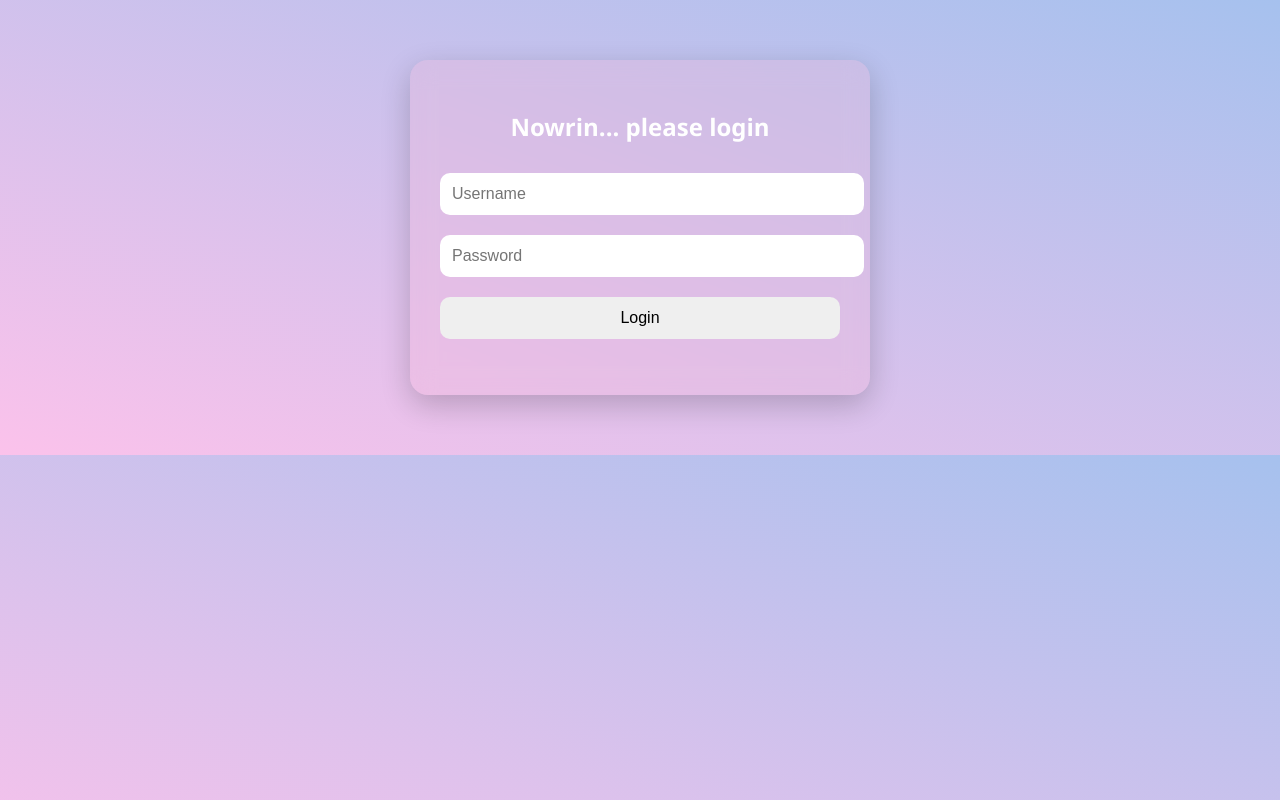
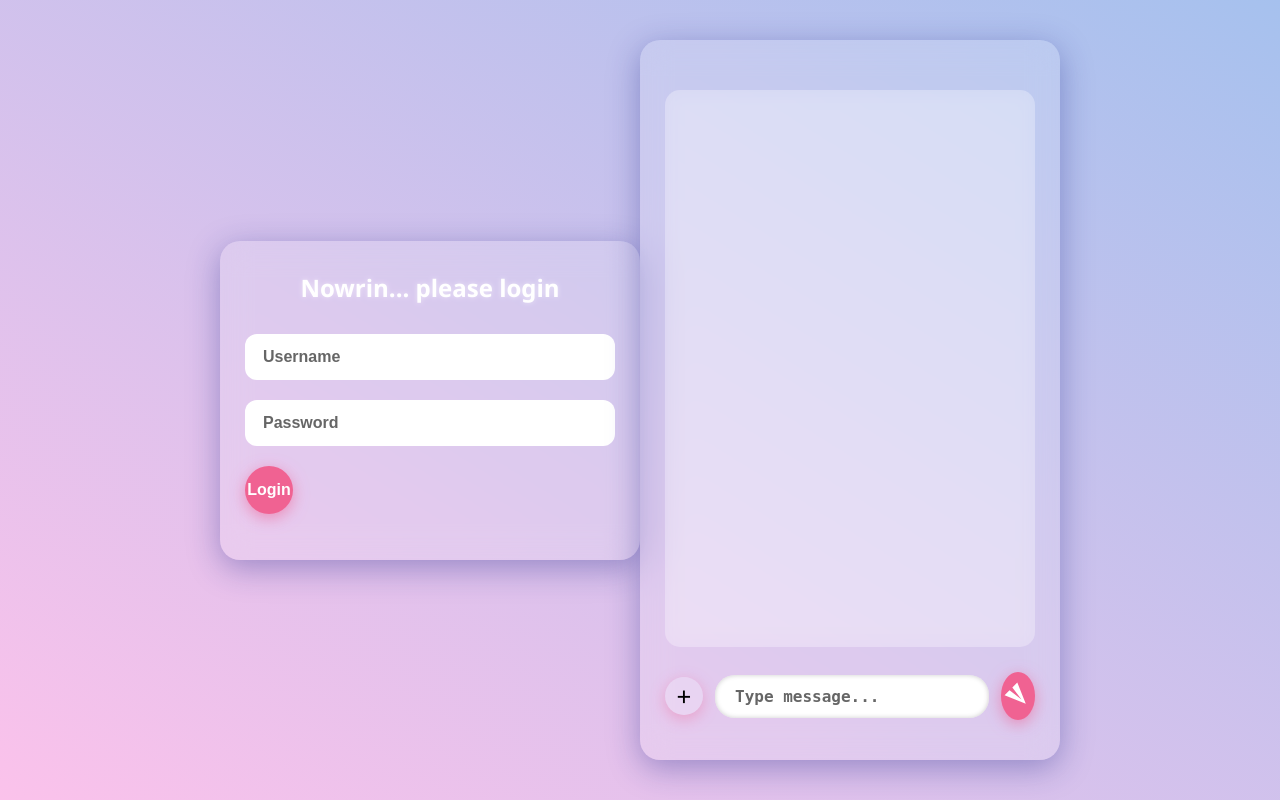
Before and after one commit to ashikurrahma017/nowrin-ashikur-chat, a Flask app: page / in a window 1280 px wide. Run offline with Flask 3, Linux system fonts and the light colour scheme; some libraries are stand-ins or nearby versions.

Commit message:
Update index.html

```diff
--- a/templates/index.html
+++ b/templates/index.html
@@ -1,152 +1,256 @@
 <!DOCTYPE html>
-<html lang="en">
+<html lang="en" >
 <head>
   <meta charset="UTF-8" />
-  <meta name="viewport" content="width=device-width, initial-scale=1.0" />
+  <meta name="viewport" content="width=device-width, initial-scale=1, maximum-scale=1" />
   <title>Nowrin & Ashikur Chat</title>
   <script src="https://cdn.socket.io/4.3.2/socket.io.min.js"></script>
   <style>
+    /* Reset and base */
+    * {
+      box-sizing: border-box;
+    }
     body {
       margin: 0;
       padding: 0;
-      font-family: 'Segoe UI', sans-serif;
+      font-family: 'Segoe UI', Tahoma, Geneva, Verdana, sans-serif;
       background: linear-gradient(to right top, #fbc2eb, #a6c1ee);
+      color: #fff;
       overflow-x: hidden;
-      color: #fff;
+      -webkit-font-smoothing: antialiased;
+      -moz-osx-font-smoothing: grayscale;
+      height: 100vh;
+      display: flex;
+      justify-content: center;
+      align-items: center;
+      padding: 10px;
     }
 
     #login, #chat {
+      background: rgba(255, 255, 255, 0.15);
+      backdrop-filter: blur(15px);
+      border-radius: 20px;
+      box-shadow: 0 8px 32px rgba(31, 38, 135, 0.37);
+      width: 100%;
+      max-width: 420px;
+      padding: 30px 25px;
+      text-align: center;
+    }
+    #login {
+      display: block;
+    }
+    #chat {
       display: none;
-      margin: 60px auto;
-      padding: 30px;
-      max-width: 400px;
-      border-radius: 18px;
-      background: rgba(250, 182, 212, 0.25);
-      backdrop-filter: blur(12px);
-      text-align: center;
-      box-shadow: 0 10px 30px rgba(0,0,0,0.2);
+      height: 90vh;
+      display: flex;
+      flex-direction: column;
     }
-    #login { display: block; }
+
+    h2, h3 {
+      margin: 0 0 20px;
+      font-weight: 700;
+      color: #fff;
+      text-shadow: 0 0 5px rgba(255,255,255,0.5);
+    }
 
     input, button {
-      padding: 12px;
+      font-size: 16px;
+      border-radius: 12px;
+      border: none;
+      outline: none;
+      padding: 14px 18px;
       margin: 10px 0;
-      font-size: 16px;
       width: 100%;
-      border-radius: 10px;
-      border: none;
-      color: black;
+      font-weight: 600;
+      color: #111;
+      transition: box-shadow 0.3s ease;
+    }
+
+    input::placeholder {
+      color: #666;
+    }
+
+    input:focus {
+      box-shadow: 0 0 10px #f06292;
+    }
+
+    button {
+      background: #f06292;
+      color: white;
+      font-weight: 700;
+      cursor: pointer;
+      box-shadow: 0 4px 15px rgba(240, 98, 146, 0.6);
+      transition: background-color 0.3s ease;
+      border-radius: 50%;
+      width: 48px;
+      height: 48px;
+      padding: 0;
+      display: flex;
+      justify-content: center;
+      align-items: center;
+    }
+    button:hover {
+      background: #ec407a;
+      box-shadow: 0 6px 20px rgba(236, 64, 122, 0.9);
+    }
+
+    /* Send arrow icon */
+    button svg {
+      width: 24px;
+      height: 24px;
+      fill: white;
+      transform: rotate(45deg);
     }
 
     #chat-box {
-      height: 350px;
+      flex-grow: 1;
       overflow-y: auto;
-      padding: 10px;
+      padding: 15px 10px 15px 10px;
+      margin-bottom: 15px;
+      border-radius: 15px;
+      background: rgba(255, 255, 255, 0.25);
+      backdrop-filter: blur(10px);
+      color: #000;
+      font-size: 15px;
+      scrollbar-width: thin;
+      scrollbar-color: #f06292 transparent;
+    }
+    /* Custom scrollbar for WebKit */
+    #chat-box::-webkit-scrollbar {
+      width: 8px;
+    }
+    #chat-box::-webkit-scrollbar-track {
+      background: transparent;
+    }
+    #chat-box::-webkit-scrollbar-thumb {
+      background-color: #f06292;
       border-radius: 10px;
-      background: rgba(255, 255, 255, 0.2);
-      backdrop-filter: blur(10px);
     }
 
     .message {
+      max-width: 75%;
+      padding: 12px 15px;
+      margin: 8px 0;
+      border-radius: 20px;
+      word-wrap: break-word;
       position: relative;
-      margin: 10px 0;
-      padding: 10px 10px 20px 10px;
-      max-width: 75%;
-      border-radius: 8px;
-      clear: both;
-      word-wrap: break-word;
       font-size: 15px;
+      line-height: 1.3;
+      box-shadow: 0 2px 8px rgb(0 0 0 / 0.1);
     }
 
     .me {
-      float: right;
-      background-color: #dcf8c6;
+      margin-left: auto;
+      background: #dcf8c6;
       color: #000;
-      border-bottom-right-radius: 0;
+      border-bottom-right-radius: 5px;
+      box-shadow: 0 2px 8px rgb(0 0 0 / 0.15);
     }
 
     .other {
-      float: left;
-      background-color: #fff;
+      margin-right: auto;
+      background: #fff;
       color: #000;
-      border-bottom-left-radius: 0;
+      border-bottom-left-radius: 5px;
+      box-shadow: 0 2px 8px rgb(0 0 0 / 0.15);
     }
 
     .meta {
-      position: absolute;
-      bottom: 4px;
-      right: 8px;
-      font-size: 12px;
+      margin-top: 6px;
+      font-size: 11px;
+      color: #555;
       display: flex;
+      justify-content: flex-end;
       align-items: center;
       gap: 4px;
-      color: #888;
+      user-select: none;
     }
 
     .tick {
       font-size: 14px;
-    }
-
-    .tick-seen {
-      color: #34b7f1;
-    }
-
-    img {
-      margin-top: 6px;
-      border-radius: 10px;
-      max-width: 200px;
-    }
-
-    a {
-      display: inline-block;
-      margin-top: 6px;
-      color: #3b5998;
-      font-weight: bold;
-      text-decoration: none;
+      color: #4caf50;
+      line-height: 0;
     }
 
     #send-container {
       display: flex;
       align-items: center;
-      justify-content: center;
-      gap: 8px;
+      gap: 12px;
+    }
+
+    #msg {
+      flex-grow: 1;
+      border-radius: 20px;
+      padding: 12px 20px;
+      font-size: 16px;
+      font-family: monospace;
+      border: none;
+      outline: none;
+      box-shadow: inset 0 0 5px #ccc;
+      color: #000;
+      transition: box-shadow 0.3s ease;
+    }
+    #msg:focus {
+      box-shadow: inset 0 0 8px #f06292;
     }
 
     #file-label {
-      display: inline-block;
       background: #fff3;
       color: black;
       border-radius: 50%;
-      width: 32px;
-      height: 32px;
+      width: 38px;
+      height: 38px;
       text-align: center;
-      line-height: 32px;
-      font-size: 20px;
+      line-height: 38px;
+      font-size: 26px;
       cursor: pointer;
+      user-select: none;
+      box-shadow: 0 4px 15px rgba(240, 98, 146, 0.4);
+      transition: box-shadow 0.3s ease;
+      flex-shrink: 0;
     }
-
+    #file-label:hover {
+      box-shadow: 0 6px 25px rgba(236, 64, 122, 0.7);
+    }
     #file {
       display: none;
     }
 
-    #msg {
-      flex-grow: 1;
-      color: black;
-      border-radius: 10px;
-      padding: 10px;
-      font-size: 16px;
-      border: 1px solid #ccc;
-    }
-
-    #send-button {
-      width: 48px;
-      height: 48px;
-      background-color: #25d366;
-      color: white;
-      border: none;
-      border-radius: 50%;
-      font-size: 22px;
-      cursor: pointer;
+    /* Responsive */
+    @media (max-width: 500px) {
+      #login, #chat {
+        max-width: 100%;
+        height: 100vh;
+        padding: 20px 15px;
+      }
+      #chat {
+        height: 100vh;
+      }
+      #chat-box {
+        font-size: 14px;
+        padding: 12px 8px;
+      }
+      .message {
+        max-width: 85%;
+        font-size: 14px;
+      }
+      #file-label {
+        width: 34px;
+        height: 34px;
+        font-size: 22px;
+        line-height: 34px;
+      }
+      button {
+        width: 44px;
+        height: 44px;
+      }
+      button svg {
+        width: 20px;
+        height: 20px;
+      }
+      #msg {
+        font-size: 15px;
+      }
     }
   </style>
 </head>
@@ -154,8 +258,8 @@
 
   <div id="login">
     <h2>Nowrin... please login</h2>
-    <input id="username" placeholder="Username" />
-    <input id="password" type="password" placeholder="Password" />
+    <input id="username" placeholder="Username" autocomplete="off" />
+    <input id="password" type="password" placeholder="Password" autocomplete="off" />
     <button onclick="login()">Login</button>
     <p id="login-msg" style="color: pink;"></p>
   </div>
@@ -164,20 +268,39 @@
     <h3 id="welcome"></h3>
     <div id="chat-box"></div>
     <div id="send-container">
-      <label for="file" id="file-label">+</label>
+      <label for="file" id="file-label" title="Attach Image or PDF">+</label>
       <input type="file" id="file" accept="image/*,application/pdf" />
-      <input id="msg" placeholder="Type message..." />
-      <button id="send-button" onclick="sendMsg()">➤</button>
+      <input id="msg" placeholder="Type message..." autocomplete="off" />
+      <button id="send-btn" aria-label="Send message">
+        <!-- WhatsApp-style send arrow -->
+        <svg viewBox="0 0 24 24">
+          <path d="M2.01 21L23 12 2.01 3 2 10l15 2-15 2z"></path>
+        </svg>
+      </button>
     </div>
   </div>
+
+  <!-- Message received sound -->
+  <audio id="msg-sound" src="https://actions.google.com/sounds/v1/alarms/beep_short.ogg" preload="auto"></audio>
 
   <script>
     const socket = io();
     let currentUser = "";
 
+    const msgSound = document.getElementById("msg-sound");
+    const chatBox = document.getElementById("chat-box");
+    const msgInput = document.getElementById("msg");
+    const sendBtn = document.getElementById("send-btn");
+    const fileInput = document.getElementById("file");
+
+    // Login function
     function login() {
       const u = document.getElementById("username").value.trim();
       const p = document.getElementById("password").value.trim();
+      if (!u || !p) {
+        document.getElementById("login-msg").innerText = "Please enter username and password.";
+        return;
+      }
       fetch("/login", {
         method: "POST",
         headers: { "Content-Type": "application/json" },
@@ -186,25 +309,25 @@
         if (data.success) {
           currentUser = u;
           document.getElementById("login").style.display = "none";
-          document.getElementById("chat").style.display = "block";
+          document.getElementById("chat").style.display = "flex";
           document.getElementById("welcome").innerText = `Welcome, ${u} ❤️`;
           data.history.forEach(displayMessage);
           socket.emit("seen", { user: currentUser });
+          msgInput.focus();
         } else {
           document.getElementById("login-msg").innerText = "Invalid login.";
         }
       });
     }
 
+    // Send message function
     function sendMsg() {
-      const msg = document.getElementById("msg").value.trim();
-      const fileInput = document.getElementById("file");
+      const msg = msgInput.value.trim();
       const file = fileInput.files[0];
-      const reader = new FileReader();
-
       if (!msg && !file) return;
 
       if (file) {
+        const reader = new FileReader();
         reader.onload = () => {
           socket.emit("message", {
             user: currentUser,
@@ -218,42 +341,66 @@
         socket.emit("message", { user: currentUser, msg });
       }
 
-      document.getElementById("msg").value = "";
+      msgInput.value = "";
       fileInput.value = "";
+      msgInput.focus();
     }
 
+    // Display message in chat box
+    function displayMessage(data) {
+      const div = document.createElement("div");
+      div.className = "message " + (data.user === currentUser ? "me" : "other");
+
+      if (data.msg) {
+        div.innerHTML += `<div>${escapeHtml(data.msg)}</div>`;
+      }
+
+      if (data.file && data.filename) {
+        if (data.filename.toLowerCase().endsWith(".pdf")) {
+          div.innerHTML += `<a href="${data.file}" target="_blank" rel="noopener noreferrer" style="color:#3b5998;">📄 View PDF</a>`;
+        } else {
+          div.innerHTML += `<img src="${data.file}" style="max-width:200px; border-radius:10px; margin-top:6px;" />`;
+        }
+      }
+
+      // Time and ticks side by side
+      div.innerHTML += `
+        <div class="meta">
+          <span>${data.time}</span>
+          <span class="tick">${data.user === currentUser ? (data.seen ? '✔✔' : '✔') : ''}</span>
+        </div>`;
+
+      chatBox.appendChild(div);
+      chatBox.scrollTop = chatBox.scrollHeight;
+
+      // Play sound only if the message is from other user
+      if (data.user !== currentUser) {
+        msgSound.play().catch(() => {}); // ignore play error
+      }
+    }
+
+    // Escape HTML to prevent XSS
     function escapeHtml(text) {
       const map = {
-        '&': '&amp;', '<': '&lt;', '>': '&gt;', '"': '&quot;', "'": '&#039;'
+        '&': '&amp;',
+        '<': '&lt;',
+        '>': '&gt;',
+        '"': '&quot;',
+        "'": '&#039;'
       };
       return text.replace(/[&<>"']/g, m => map[m]);
     }
 
-    function displayMessage(data) {
-      const div = document.createElement("div");
-      const isMe = data.user === currentUser;
-      div.className = "message " + (isMe ? "me" : "other");
+    // Event listeners
+    sendBtn.addEventListener("click", sendMsg);
+    msgInput.addEventListener("keydown", e => {
+      if (e.key === "Enter" && !e.shiftKey) {
+        e.preventDefault();
+        sendMsg();
+      }
+    });
 
-      if (data.msg) div.innerHTML += `<div>${escapeHtml(data.msg)}</div>`;
-
-      if (data.file && data.filename) {
-        if (data.filename.toLowerCase().endsWith(".pdf")) {
-          div.innerHTML += `<a href="${data.file}" target="_blank">📄 View PDF</a>`;
-        } else {
-          div.innerHTML += `<img src="${data.file}" />`;
-        }
-      }
-
-      let tickHTML = "";
-      if (isMe) {
-        tickHTML = `<span class="tick ${data.seen ? 'tick-seen' : ''}">${data.seen ? '✔✔' : '✔'}</span>`;
-      }
-
-      div.innerHTML += `<div class="meta">${data.time} ${tickHTML}</div>`;
-      document.getElementById("chat-box").appendChild(div);
-      document.getElementById("chat-box").scrollTop = document.getElementById("chat-box").scrollHeight;
-    }
-
+    // Socket events
     socket.on("message", (data) => {
       displayMessage(data);
       if (data.user !== currentUser) {
@@ -262,8 +409,11 @@
     });
 
     socket.on("update_seen", () => {
-      const messages = document.querySelectorAll(".message.me .tick");
-      messages.forEach(tick => tick.innerText = "✔✔" && tick.classList.add("tick-seen"));
+      const messages = document.querySelectorAll(".message.me");
+      messages.forEach((div) => {
+        const tick = div.querySelector(".tick");
+        if (tick) tick.innerText = "✔✔";
+      });
     });
   </script>
 </body>
```
